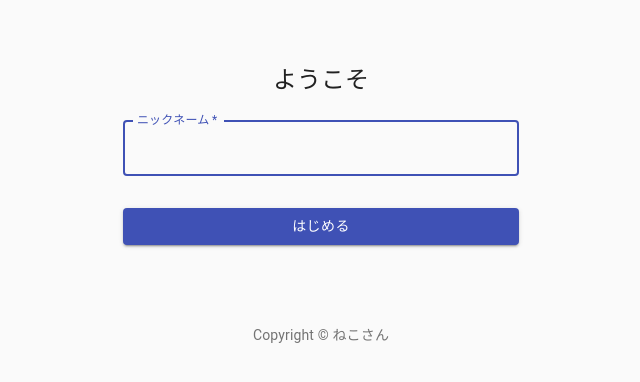
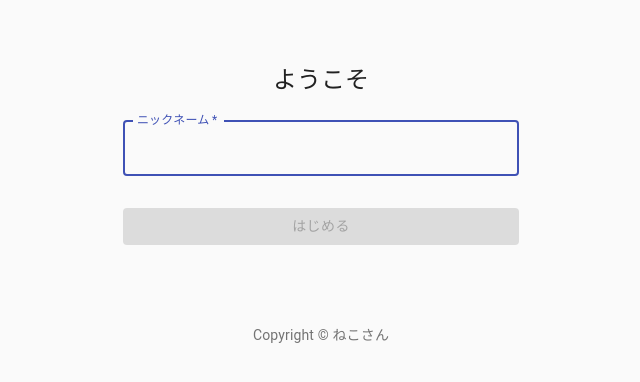
Before and after one commit to kokewater/idobatakaigi, a React (Create React App) app: page / in a window 1280 px wide. Shown: the top 382 px of the page, without its empty margins (319-959 px from the left). Built offline with nearby package versions, Linux system fonts and the light colour scheme.

Commit message:
setName by clicking button

```diff
--- a/src/components/SignIn.js
+++ b/src/components/SignIn.js
@@ -1,4 +1,4 @@
-import React from 'react';
+import React, {useEffect, useState} from 'react';
 import Button from '@material-ui/core/Button';
 import CssBaseline from '@material-ui/core/CssBaseline';
 import TextField from '@material-ui/core/TextField';
@@ -46,6 +46,14 @@
 
 export default function SignIn({ setName }) {
   const classes = useStyles();
+  const [disabled, setDisabled] = useState(true);
+  const [string, setString] = useState('');
+  console.log({string});
+
+  useEffect(()=>{
+      const disabled = string === ''
+      setDisabled(disabled)
+  },[string]);
 
   return (
     <Container component="main" maxWidth="xs">
@@ -64,6 +72,7 @@
             label="ニックネーム"
             name="name"
             autoFocus
+            onChange={(e)=> setString(e.target.value)}
           />
           <Button
             type="submit"
@@ -71,6 +80,7 @@
             variant="contained"
             color="primary"
             className={classes.submit}
+            disabled={disabled}
           >
             はじめる
           </Button>
```
